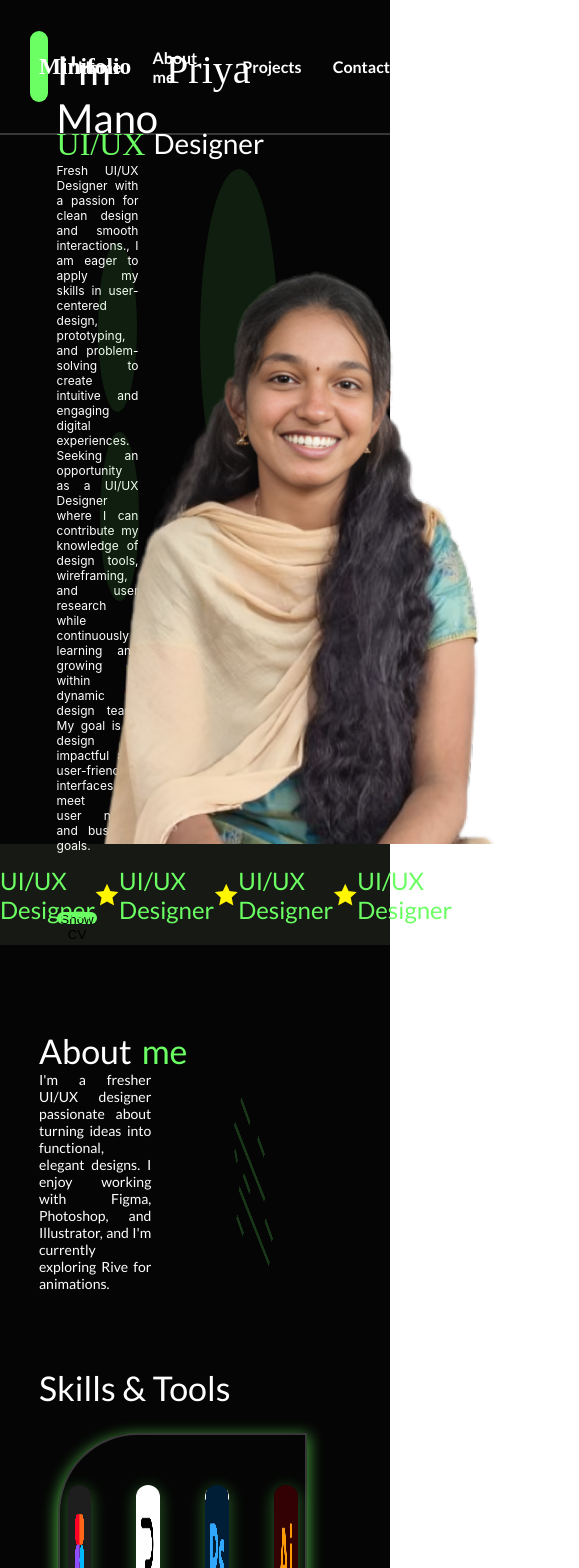
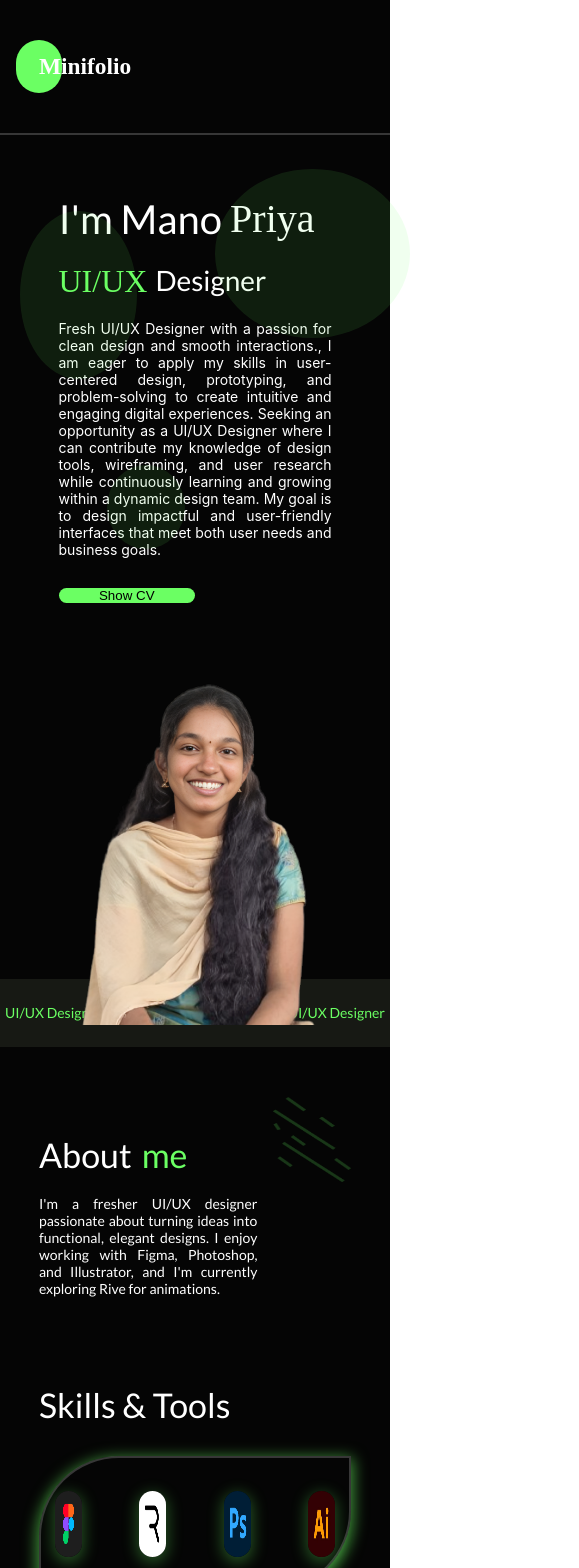
Before and after one commit to manopriya-coder/MyPortfolio, a React (Create React App) app: page / in a window 390 px wide. Shown: the top 1568 px of the page, 579 px wide, since content can reach past the window. Built offline with nearby package versions, Linux system fonts and the light colour scheme; a web font is replaced by a local one.

Commit message:
phone view

```diff
--- a/src/Home/Aboutme/Aboutme.css
+++ b/src/Home/Aboutme/Aboutme.css
@@ -218,3 +218,52 @@ body {
   height: 100%;
   /* background-color: antiquewhite; */
 }
+
+
+@media (max-width:600px) {
+  .shape{
+    width: 50%;
+    height: 20%;
+  }
+  .shape2{
+    width: 30%;
+    height: 20%;
+  }
+  .shape4{
+    width: 20%;
+    height: 10%;
+  }
+  .mainImg{
+    flex-direction: column;
+    height: 100%;
+  }
+  .left{
+    width: 100%;
+    height: 70%;
+  }
+  .subLeft{
+    width: 100%;
+    margin-top: 60px;
+  }
+  .jobText{
+    margin-top: 20px;
+  }
+  .aboutText{
+    margin-top: 20px;
+  }
+  .aboutmePara{
+    font-size: 14px;
+  }
+  .cvBtn{
+    height: 20%;
+    margin-top: 30px;
+  }
+  .cv{
+    height: 100%;
+  }
+  .right{
+    width: 100%;
+    height: 50%;
+  }
+
+}
--- a/src/Home/Aboutme2/Aboutme2.css
+++ b/src/Home/Aboutme2/Aboutme2.css
@@ -54,3 +54,18 @@ body {
   top: 130%;
   left: 60%;
 }
+
+
+@media (max-width:600px) {
+  .main2{
+    height: 40%;
+  }
+  .para{
+    width: 70%;
+  }
+  .bgLine{
+    width: 20%;
+    height: 10%;
+    left: 70%;
+  }
+}
--- a/src/Home/Contact/Contact.css
+++ b/src/Home/Contact/Contact.css
@@ -105,3 +105,21 @@ body {
     background-color: rgba(107, 255, 99,0.6);
     color: white;
 }
+
+@media (max-width:600px) {
+ .contact{
+  height: 30%
+
+ }
+ .logomain2{
+  padding-left: 20%;
+  width: 80%;
+ }
+ .logoName2{
+  left: 34%;
+  font-size: 20px;
+ }
+  .bottomMenu{
+    width: 100%;
+  }
+}
--- a/src/Home/Education/Education.css
+++ b/src/Home/Education/Education.css
@@ -68,3 +68,26 @@ body {
   margin-top: 10px;
 
 }
+
+@media (max-width:600px) {
+  .education{
+    height: 40%;
+  }
+  .eduDetail{
+    width: 90%;
+    height: 50%;
+  }
+  .eduDetail h4{
+    margin: 14px;
+    font-size: 12px;
+  }
+  .year{
+    margin-left: 20px;
+  }
+   .eduDetail h5{
+    width: 60%;
+    margin: 14px;
+    margin-top: 0;
+    font-size: 12px;
+  }
+}
--- a/src/Home/FlashBar/FlashBar.css
+++ b/src/Home/FlashBar/FlashBar.css
@@ -25,3 +25,17 @@ body {
     font-size: 24px;
     color: #FFF600;
 }
+
+
+@media (max-width:600px) {
+  .mainBar{
+    height: 8%;
+  }
+ .none{
+  display: none;
+ }
+ .mainBar p{
+  font-size: 14px;
+ }
+
+}
--- a/src/Home/FlashBar/FlashBar.jsx
+++ b/src/Home/FlashBar/FlashBar.jsx
@@ -4,8 +4,8 @@ import "../FlashBar/FlashBar.css"
 const FlashBar = () => {
   return (
     <div className='mainBar'>
-        <p>UI/UX Designer</p>
-        <i class="ri-star-fill"></i>
+        <p className='none'>UI/UX Designer</p>
+        <i class="ri-star-fill none"></i>
         <p>UI/UX Designer</p>
         <i class="ri-star-fill"></i>
         <p>UI/UX Designer</p>
--- a/src/Home/Projects/Projects.css
+++ b/src/Home/Projects/Projects.css
@@ -195,3 +195,62 @@ body {
     height: 100%;
     border-radius: 20px;
 }
+
+
+@media (max-width:600px) {
+    .mainProjectContainer{
+        height: 96%;
+    }
+    .mainP{
+        font-size: 30px;
+        /* margin-top: 10%; */
+    }
+    .mainP2{
+        font-size: 30px;
+        margin-top: 14%;
+    }
+    .mainP3{
+        font-size: 30px;
+        /* margin-top: 10%; */
+    }
+    .figmaProject{
+        flex-direction: column;
+        gap: 14%;
+        height: 90%;
+    }
+    .project1{
+        width: 80%;
+
+    }
+    .project2{
+        width: 80%;
+    }
+   .riveProject{
+    /* margin-left: 30px; */
+    flex-direction: column;
+    justify-content: center;
+    gap: 30px;
+    height: 90%;
+   }
+   .riveProject1{
+    width: 100%;
+   }
+   .riveProject1 img{
+    width: 100%;
+   }
+   .riveProject2{
+    width: 100%;
+   }
+   .riveProject2 img{
+    width: 100%;
+   }
+   .psProject{
+    height: 50%;
+   }
+   .psProject1{
+    width: 100%;
+   }
+   .psProject1 img{
+    width: 100%;
+   }
+}
--- a/src/Home/Service/Service.css
+++ b/src/Home/Service/Service.css
@@ -59,3 +59,22 @@ span {
   font-size: 18px;
   font-size: lato;
 }
+
+
+@media (max-width:600px) {
+  .backGround{
+    height: 70%;
+  }
+  .backGround h3{
+    font-size: 26px;
+    left: 12%;
+  }
+  .serviceContainer{
+    height: 80%;
+  }
+  .service{
+    width: 100%;
+    height: 10%;
+  }
+
+}
--- a/src/Home/Skills/Skills.css
+++ b/src/Home/Skills/Skills.css
@@ -86,3 +86,31 @@ body {
   color: white;
   font-family: lato;
 }
+
+
+@media (max-width:600px) {
+  .main3{
+    height: 80%;
+  }
+  .Images{
+    height: 20%;
+    width: 100%;
+    margin-left: 0;
+    margin-top: 10%;
+
+  }
+  .skillPara{
+    margin-left: 0;
+    margin-top: 10%;
+    height: 40%;
+    width: 100%;
+  }
+  .skill{
+    font-size: 14px;
+    height: 60%;
+  }
+  .grid{
+    width: 50%;
+    height: 50%;
+  }
+}
--- a/src/Navbar/Navbar.css
+++ b/src/Navbar/Navbar.css
@@ -56,3 +56,17 @@ body {
   color: #6bff63;
 
 }
+
+
+@media (max-width:600px) {
+
+  .logoCircle{
+    width: 60%;
+    height: 40%;
+
+  }
+  .navMenu{
+    display: none;
+  }
+
+}
```
